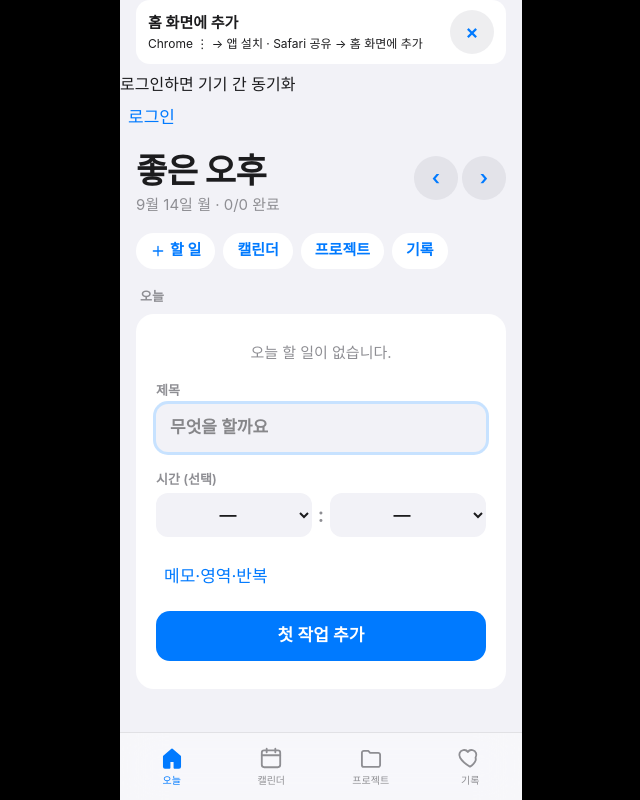
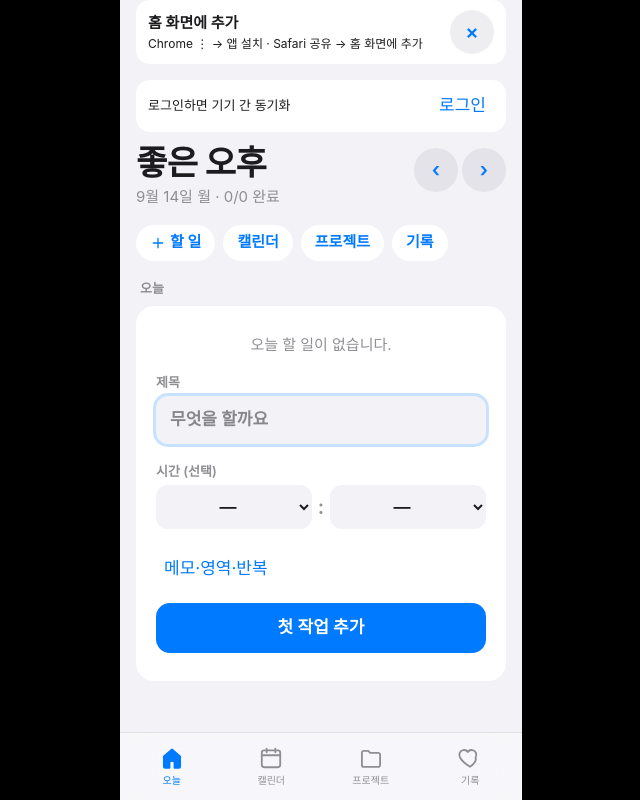
Before and after one commit to wiserlab10/compound-empty-ledger, a Next.js app: page / in a window 1280 px wide. Shown: the whole page, without its empty margins (319-959 px from the left). Built offline with nearby package versions, Linux system fonts and the light colour scheme.

Commit message:
Add Supabase auth and compound_ledgers sync

```diff
--- a/app/globals.css
+++ b/app/globals.css
@@ -402,6 +402,22 @@ textarea.input {
   font-weight: 500;
 }
 
+.auth-bar {
+  display: flex;
+  align-items: center;
+  justify-content: space-between;
+  gap: 10px;
+  margin: 8px 16px 0;
+  padding: 8px 12px;
+  border-radius: 14px;
+  background: var(--color-fill);
+  font-size: 13px;
+}
+
+.auth-bar .text-link {
+  min-height: 36px;
+}
+
 .install-bar {
   display: flex;
   align-items: center;
```
Also changed, not shown: 1 other file (tests, documents, lock files or other folders).
